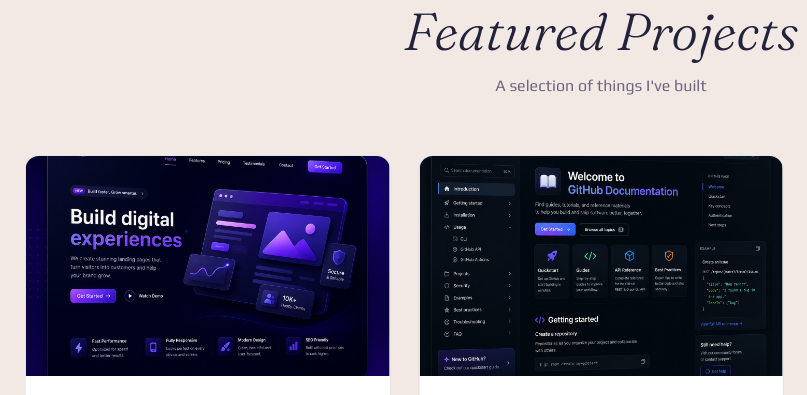
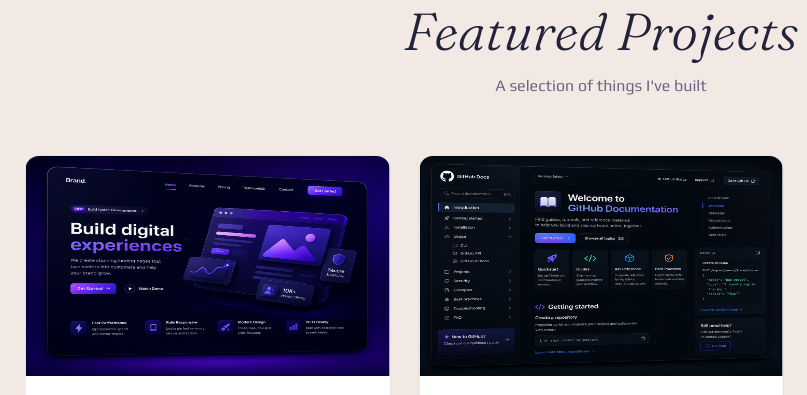
Before and after one commit to ezejude625-hue/Portfolio-Website, a plain HTML site: page index.html in a window 1280 px wide. Shown: the part 932-1327 px from the top of the page, 39-846 px from the left. Drawn offline with nearby package versions, Linux system fonts and the light colour scheme.

Commit message:
Update default.css Adding aspect ratio to the project images

```diff
--- a/default.css
+++ b/default.css
@@ -787,7 +787,8 @@ body {
 .project-image img {
     width: 100%;
     height: 100%;
-    object-fit: cover;
+    aspect-ratio: 16/9;
+    /* object-fit: cover; */
     transition: transform 0.5s ease;
 }
 
```
